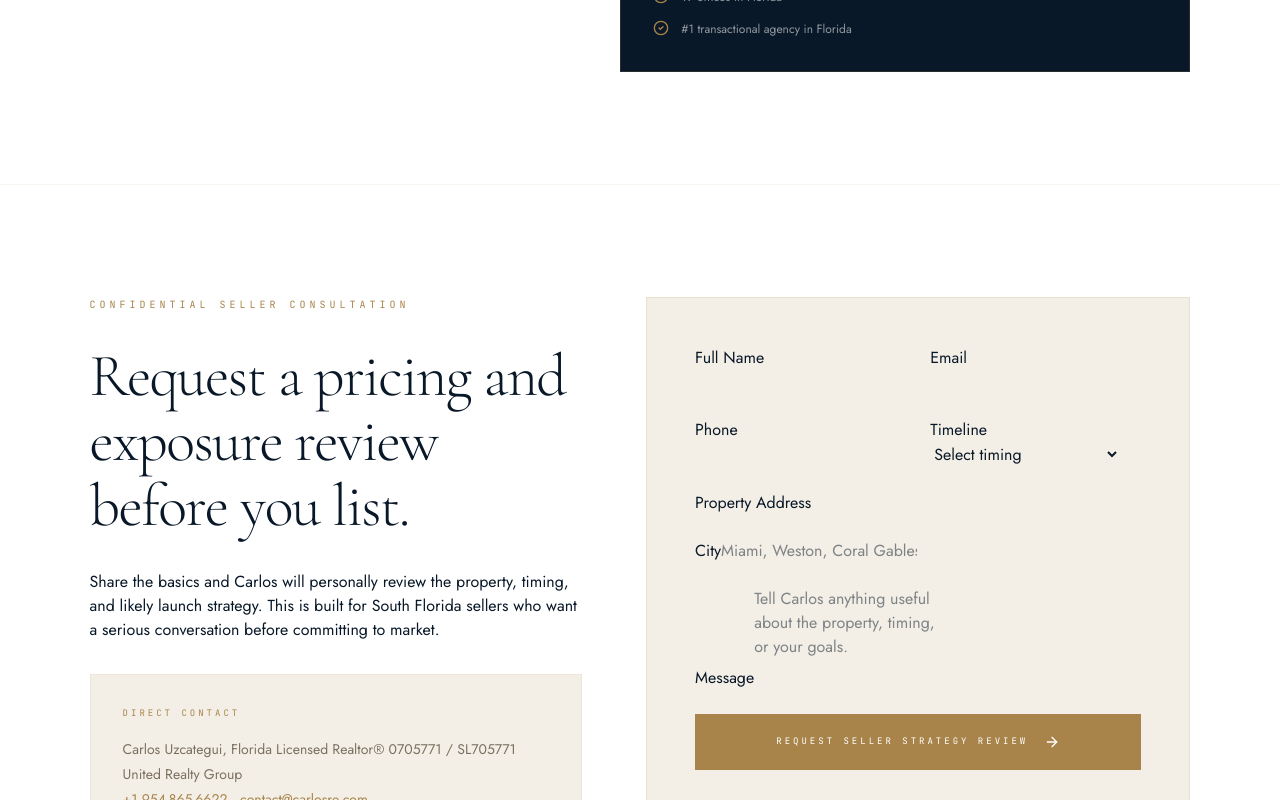
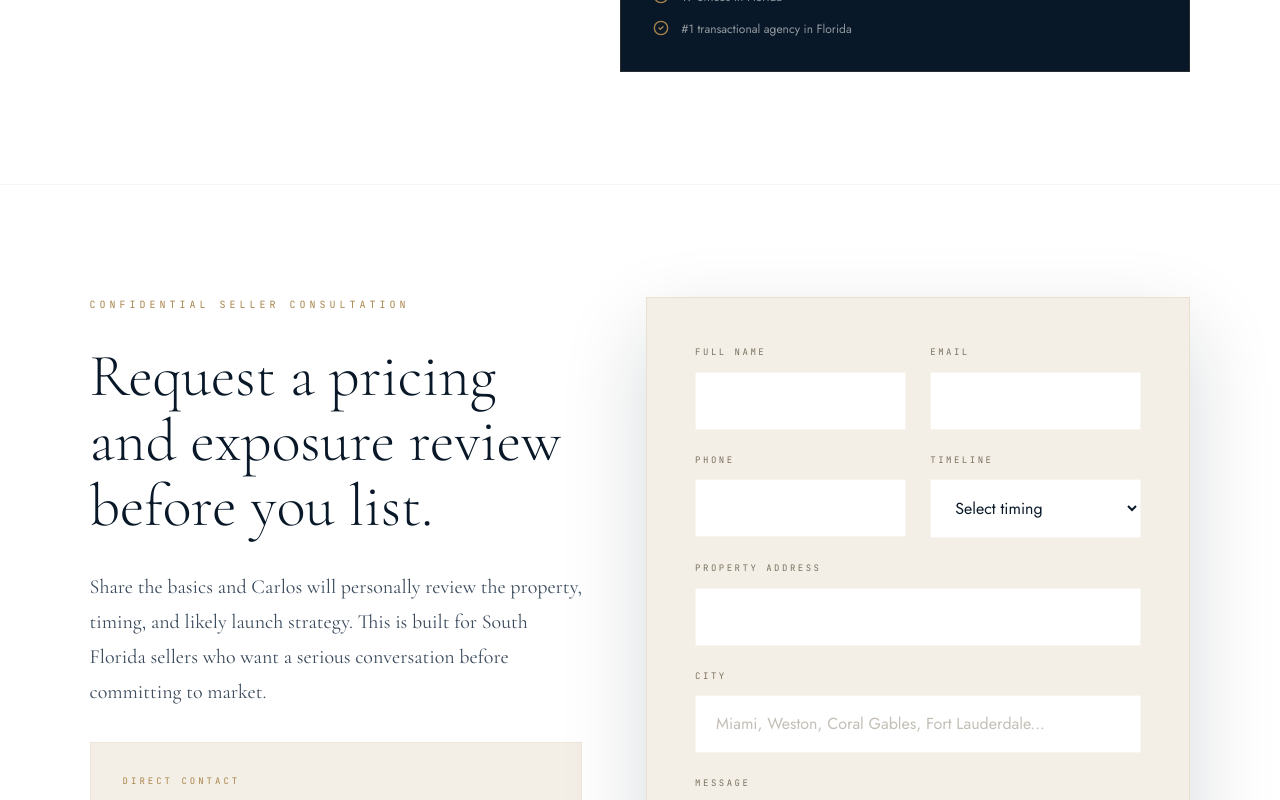
Before and after one commit to CEUL-sites/Miami-Desk-Claude-1, a React (Vite) app: page / in a window 1280 px wide. Shown: the part 2000-2800 px from the top of the page. Built offline with nearby package versions, Linux system fonts and the light colour scheme.

Commit message:
Add missing design utilities and form styles

```diff
--- a/src/index.css
+++ b/src/index.css
@@ -8,6 +8,7 @@
 
   --color-bone: #F4EFE6;
   --color-bone-dark: #EDE7DB;
+  --color-bone-warm: #EFE6D8;
   --color-navy: #091828;
   --color-navy-light: #0D2137;
   --color-gold: #A8844A;
@@ -16,11 +17,18 @@
   --color-white-pure: #FDFBF8;
   --color-slate: #3A4A5C;
   --color-muted: #7A7060;
+  --color-graphite: #3D4652;
   --color-line: rgba(168, 132, 74, 0.15);
   --color-line-light: rgba(168, 132, 74, 0.08);
+
+  --shadow-3xl: 0 32px 80px rgba(9, 24, 40, 0.16);
 }
 
 @layer base {
+  html {
+    scroll-behavior: smooth;
+  }
+
   body {
     @apply bg-bone text-navy font-sans antialiased selection:bg-gold selection:text-white cursor-default;
     -webkit-font-smoothing: antialiased;
@@ -28,10 +36,9 @@
   }
 
   h1, h2, h3, h4 {
-    @apply font-serif font-light tracking-tight;
+    @apply font-serif font-light tracking-normal;
   }
 
-  /* Custom Scrollbar - Institutional Elegance */
   ::-webkit-scrollbar {
     width: 3px;
   }
@@ -67,6 +74,26 @@
   .card-luxury {
     @apply bg-white border border-line-light p-8 md:p-12 transition-all hover:shadow-2xl hover:border-line;
   }
+
+  .body-editorial {
+    @apply font-serif text-xl leading-[1.75] text-slate max-w-[40rem];
+  }
+
+  .input-label {
+    @apply block font-mono text-[9px] uppercase tracking-[2.5px] text-muted mb-3;
+  }
+
+  .form-input {
+    @apply w-full bg-white border border-line-light px-5 py-4 text-navy font-sans text-base outline-none transition-all focus:border-gold focus:ring-2 focus:ring-gold/10 placeholder:text-muted/45;
+  }
+
+  .no-scrollbar::-webkit-scrollbar {
+    display: none;
+  }
+  .no-scrollbar {
+    -ms-overflow-style: none;
+    scrollbar-width: none;
+  }
 }
 
 @keyframes kenburns {
```
